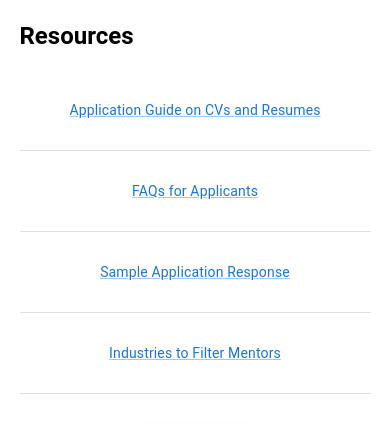
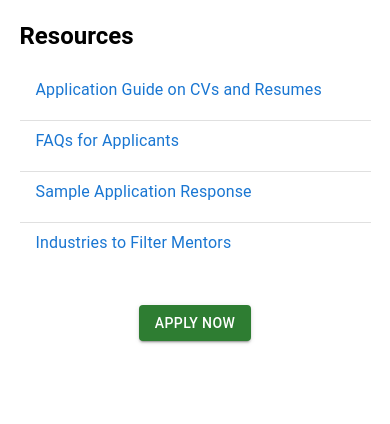
Before and after one commit to AdvisorySG/mentorship-page, a Next.js app: page /apply in a window 390 px wide. Shown: the part 464-888 px from the top of the page. After the commit the page ends 857 px from the top, so only its background shows below. Built offline with nearby package versions, Linux system fonts and the light colour scheme.

Commit message:
made links display responsive

```diff
--- a/pages/apply.tsx
+++ b/pages/apply.tsx
@@ -1,26 +1,12 @@
-import React, { useState } from "react";
-
+import React from "react";
 import useMediaQuery from "@mui/material/useMediaQuery";
-import Accordion from "@mui/material/Accordion";
-import AccordionSummary from "@mui/material/AccordionSummary";
-import AccordionDetails from "@mui/material/AccordionDetails";
 import Typography from "@mui/material/Typography";
-import ExpandMoreIcon from "@mui/icons-material/ExpandMore";
 import Button from "@mui/material/Button";
-
+import Box from "@mui/material/Box";
+import { List, ListItem, Link } from "@mui/material";
 import Header from "../components/Header";
-import ResultView from "../components/ResultView";
 import "../styles/App.css";
-import {
-  Table,
-  TableBody,
-  TableCell,
-  TableContainer,
-  TableHead,
-  TableRow,
-  Paper,
-  Link,
-} from "@mui/material";
+import Divider from "@mui/material/Divider";
 
 const links = [
   {
@@ -43,6 +29,7 @@ const links = [
 
 const App = () => {
   const isSmall = useMediaQuery("(max-width: 800px)");
+
   return (
     <div className="container">
       <Header />
@@ -61,37 +48,49 @@ const App = () => {
           <img
             style={{ width: "100%" }}
             src="https://images.template.net/wp-content/uploads/2017/01/16095358/Sample-Blank-Timeline.jpg"
+            alt="Timeline"
           />
         </div>
         <div>
           <h2>Resources</h2>
-          <TableContainer>
-            <Table>
-              <TableBody>
+          <Box textAlign="center">
+            <List
+              style={{
+                display: "flex",
+                flexDirection: isSmall ? "column" : "row",
+                justifyContent: "center",
+                padding: 0,
+                flexWrap: "wrap",
+              }}
+            >
               {links.map((link, index) => (
-                  <TableRow
-                    key={index}
-                    hover
+                <React.Fragment key={index}>
+                  <ListItem
+                    component="li"
                     onClick={() =>
                       window.open(link.url, "_blank", "noopener noreferrer")
                     }
+                    style={{
+                      listStyle: "none",
+                      margin: isSmall ? "0 0 10px 0" : "0 10px",
+                      width: isSmall ? "100%" : "auto",
+                      boxSizing: "border-box",
+                    }}
                   >
-                    <TableCell>
-                      <p style={{ textAlign: "center" }}>
                     <Link
                       href={link.url}
                       target="_blank"
                       rel="noopener noreferrer"
+                      underline="hover"
                     >
-                          {link.text}
+                      <Typography variant="body1">{link.text}</Typography>
                     </Link>
-                      </p>
-                    </TableCell>
-                  </TableRow>
+                  </ListItem>
+                  {index < links.length - 1 && <Divider />}
+                </React.Fragment>
               ))}
-              </TableBody>
-            </Table>
-          </TableContainer>
+            </List>
+          </Box>
         </div>
         <div
           style={{
```
Lines whose indentation alone changed are shown as unchanged.
